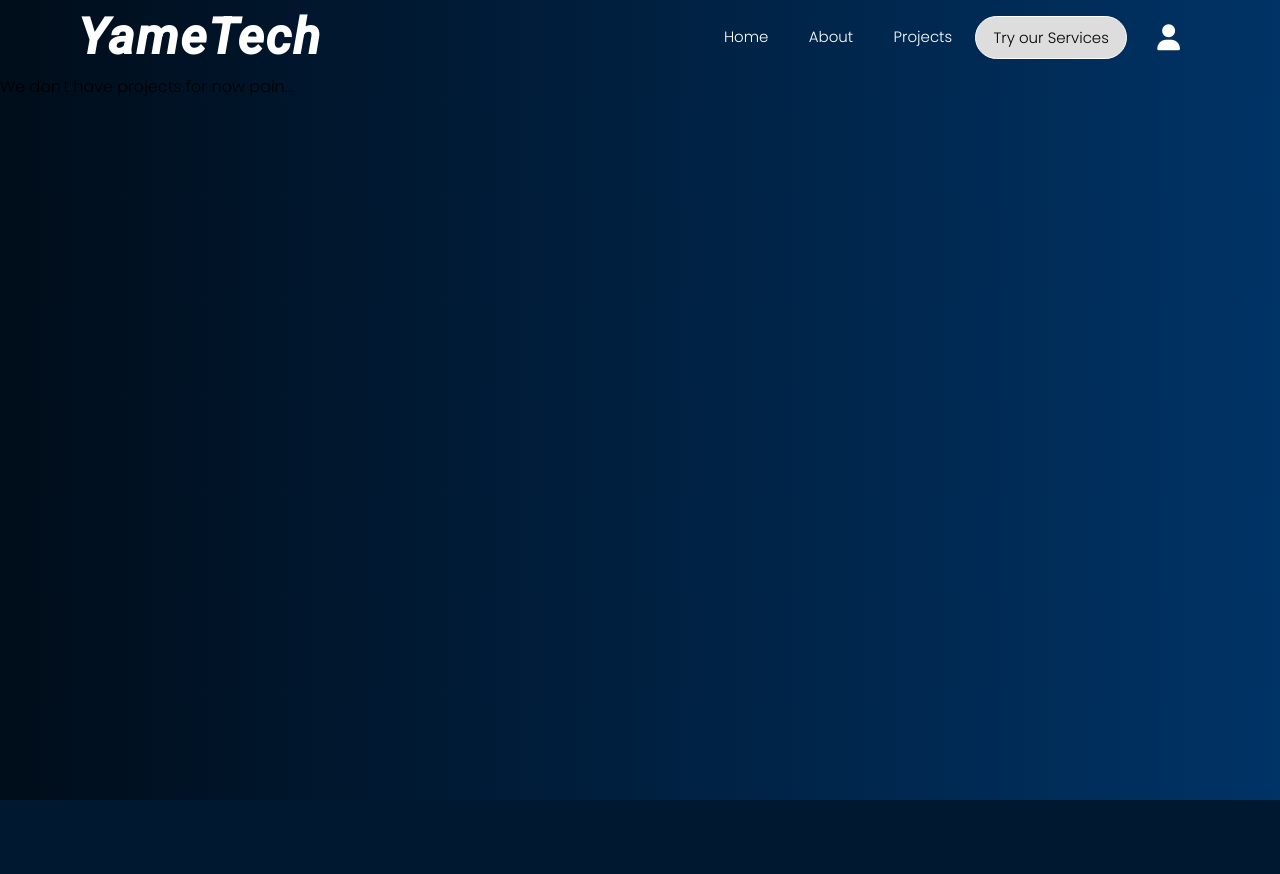
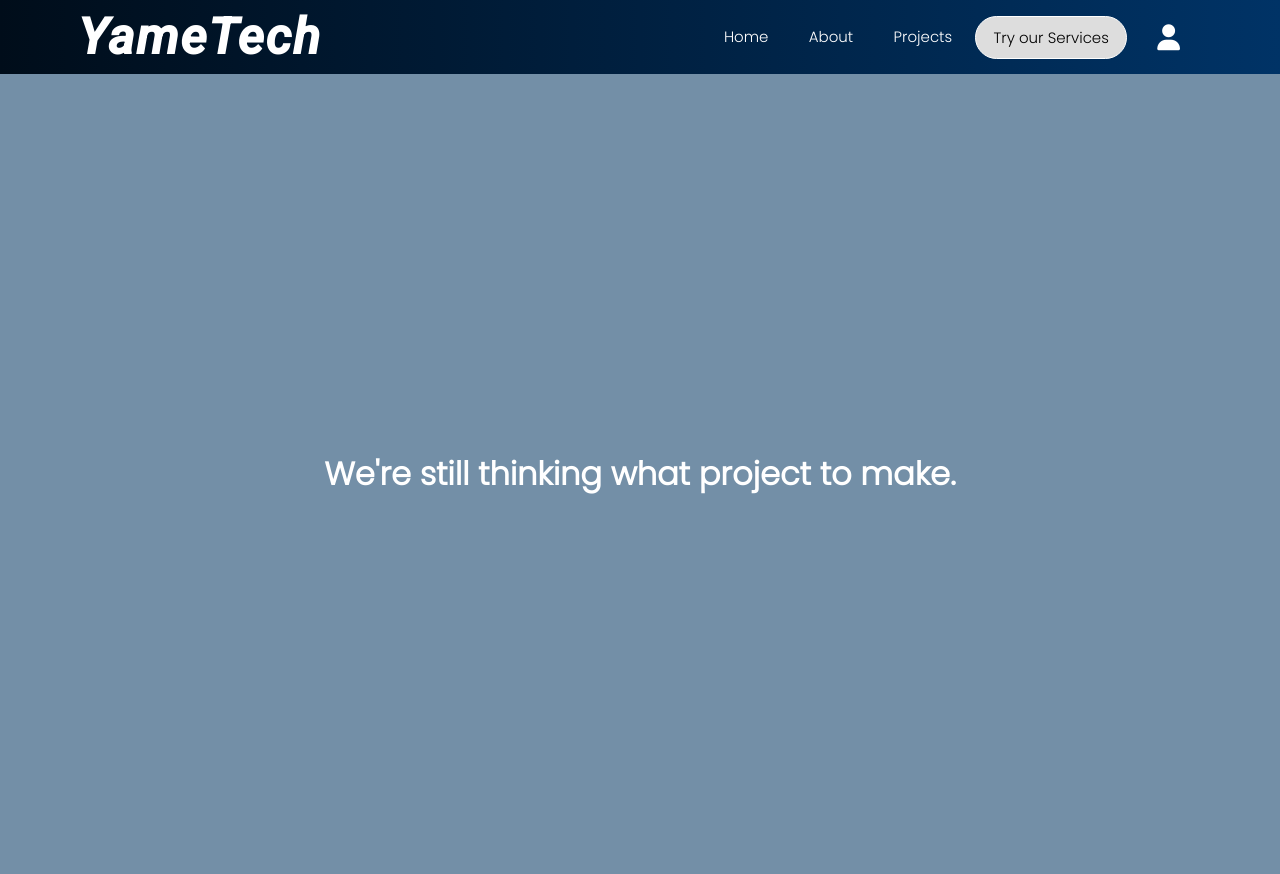
Before and after one commit to YameTechs/website, a Flask app: page /projects/ in a window 1280 px wide. Before the commit the page ends 800 px from the top, so only its background shows below. Run offline with Flask 2, Linux system fonts and the light colour scheme; data that the repository does not hold is empty; parts of the project's set-up code (start-up, migrations or seed data) failed here and were passed over; some libraries are stand-ins or nearby versions.

Commit message:
fixed something

```diff
--- a/src/static/css/home.css
+++ b/src/static/css/home.css
@@ -6,7 +6,7 @@ a {
 
 .home-sec {
   display: flex;
-  gap: 20px;
+  gap: 50px;
   position: relative;
   flex-direction: column;
   align-items: center;
--- /dev/null
+++ b/src/static/css/projects.css
@@ -0,0 +1,12 @@
+.projects-sec {
+  height: 100vh;
+  width: 100%;
+  background-color: #738FA7;
+  display: grid;
+  place-items: center;
+}
+
+.not-available h1 {
+  color: white;
+  font-weight: 900;
+}
--- a/src/templates/account.html
+++ b/src/templates/account.html
@@ -29,7 +29,7 @@
       <section class="editProfile" id="edit-Profile">
         <h2>Edit Profile</h2>
         <div class="user-data">
-          <form method="POST" action="/account/edit-data/{{ current_user.id }}">
+          <form method="POST" action="{{ url_for('dashboard.edit_Data', id=current_user.id)}}">
             <div class="form-element">
               <label for="username"><b>Username</b></label>
               {{ editdata.username(class="form-input", id="username", value=current_user.username) }}
--- a/src/templates/projects.html
+++ b/src/templates/projects.html
@@ -1,36 +1,42 @@
 {% extends 'base.html' %}
 {%block title%}Projects{%endblock%}
 {% block head %}
+  <link rel="stylesheet" href="{{url_for('static', filename='css/projects.css')}}">
 {% endblock head %}
 
 {% block content %}
 
-  {% if current_user.is_authenticated and current_user.has_role("admin") %}
-    <form action="{{ url_for('project.new') }}", method="GET">
-      <input type="submit" value="New Service">
-    </form>
-    <br><br>
-  {% endif %}
-  {% if projects %}
-    {% for project in projects %}
+  <div class="projects-sec">
+
+    {% if projects %}
+      {% for project in projects %}
       <div>
-        {% if current_user.is_authenticated and current_user.has_role("admin") %}
-          <form action="{{ url_for('project.delete', project_id=project.id) }}", method="POST">
-            <input type="submit" value="delete">
-          </form>
-          <form action="{{ url_for('project.update', project_id=project.id) }}", method="GET">
-            <input type="submit" value="update">
-          </form>
-        {% endif %}
         <h1>{{ project.title }}</h1>
         <img src="{{ url_for('static', filename="project/" + project.image_file) }}">
         <p>{{ project.description }}</p>
         <p>{{ project.github_url }}</p>
         <p>{{ project.site_url }}</p>
       </div>
-    {% endfor %}
-  {% else %}
-    We don't have projects for now pain...
-  {% endif %}
+      {% if current_user.is_authenticated and current_user.has_role("admin") %}
+      <form action="{{ url_for('project.delete', project_id=project.id) }}" , method="POST">
+        <input type="submit" value="delete">
+      </form>
+      <form action="{{ url_for('project.update', project_id=project.id) }}" , method="GET">
+        <input type="submit" value="update">
+      </form>
+      {% endif %}
+      {% endfor %}
+    {% else %}
+      <div class="not-available">
+        <h1>We're still thinking what project to make.</h1>
+      </div>
+    {% endif %}
+    {% if current_user.is_authenticated and current_user.has_role("admin") %}
+    <form action="{{ url_for('project.new') }}" , method="GET">
+      <input type="submit" value="New Service">
+    </form>
+    <br><br>
+    {% endif %}
+  </div>
 
 {% endblock content %}
--- a/src/templates/register.html
+++ b/src/templates/register.html
@@ -50,11 +50,6 @@
         </div>
 
       </form>
-      <div class="form-element">
-        {{ form.recaptcha(class="recap") }}
-        {% for error in form.recaptcha.error %}
-        <span>{{error}}</span>
-        {%endfor%}
         <a href="{{ url_for("users.login") }}">Already have an account? Login now!</a>
       </div>
     </div>
```
